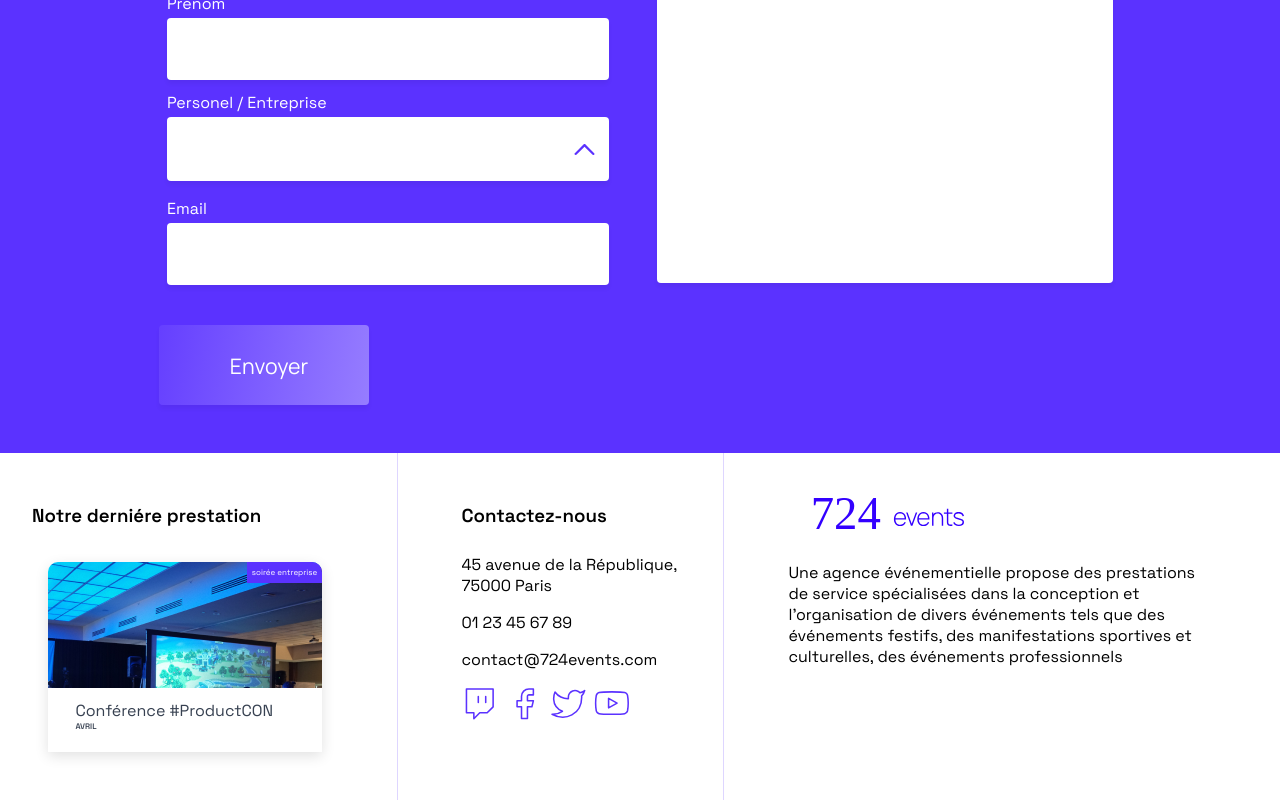
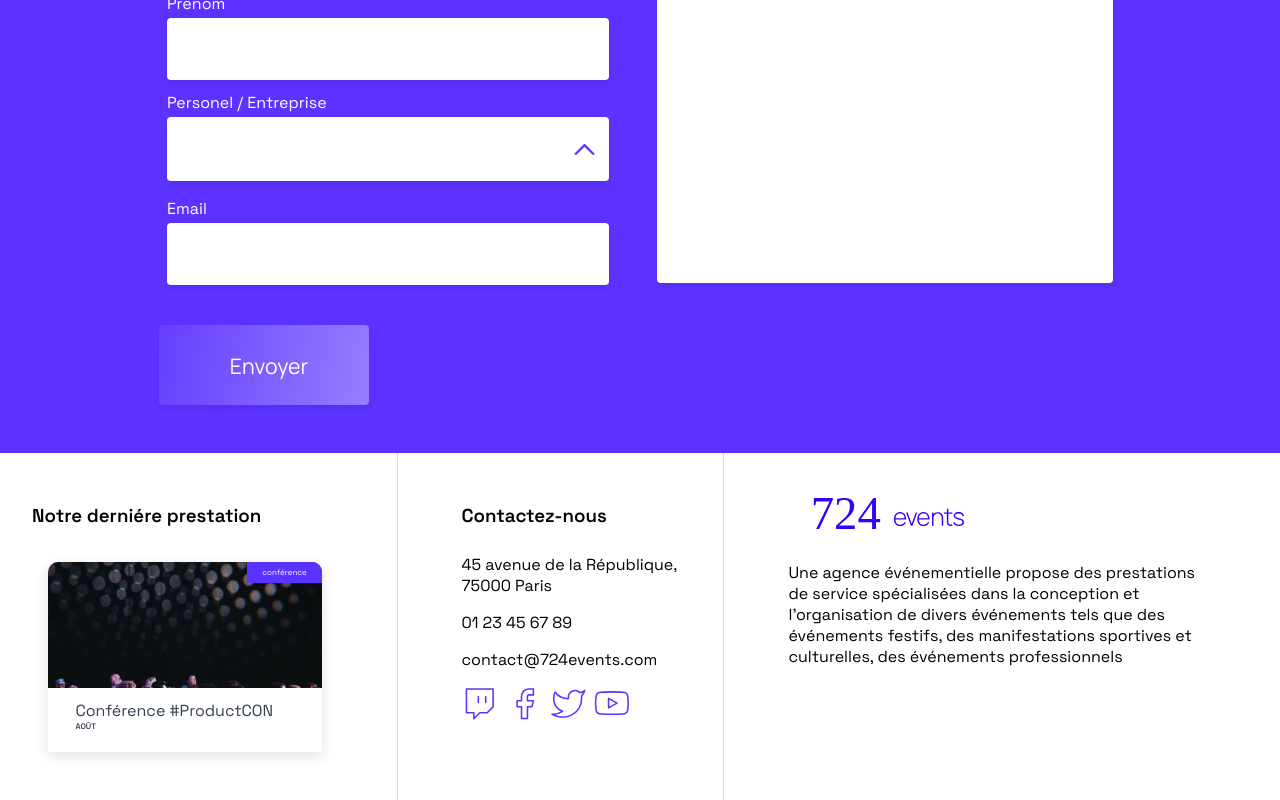
Before and after one commit to Iskandar835/724-events, a React (Create React App) app: page / in a window 1280 px wide. Shown: the part 5660-6460 px from the top of the page. Built offline with nearby package versions, Linux system fonts and the light colour scheme.

Commit message:
Liens resaux sociaux du footer optimiser/ FooterCard entierement fonctionnel et optimiser

```diff
--- a/src/components/FooterCard/index.js
+++ b/src/components/FooterCard/index.js
@@ -4,8 +4,9 @@ import { getMonth } from "../../helpers/Date";
 
 
 function FooterCard () {
-    const { data } = useData()
-    const lastEvent = data?.events[data.events.length - 1]
+    const { data } = useData();
+    const sortEvent = data?.events.sort((evtA, evtB) => new Date(evtA.date) - new Date(evtB.date));
+    const lastEvent = sortEvent?.[sortEvent.length - 1];
 
       if (!data) {
         return <div>Désolé, nous rencontrons une erreur.</div>;
--- a/src/pages/Home/index.js
+++ b/src/pages/Home/index.js
@@ -123,16 +123,16 @@ function Page () {
         <div>01 23 45 67 89</div>
         <div>contact@724events.com</div>
         <div>
-          <a href="#twitch">
+          <a href="https://www.twitch.tv/">
             <Icon name="twitch" />
           </a>
-          <a href="#facebook">
+          <a href="https://www.facebook.com/">
             <Icon name="facebook" />
           </a>
-          <a href="#twitter">
+          <a href="https://x.com/">
             <Icon name="twitter" />
           </a>
-          <a href="#youtube">
+          <a href="https://www.youtube.com/">
             <Icon name="youtube" />
           </a>
         </div>
```
Also changed, not shown: algo.txt.
